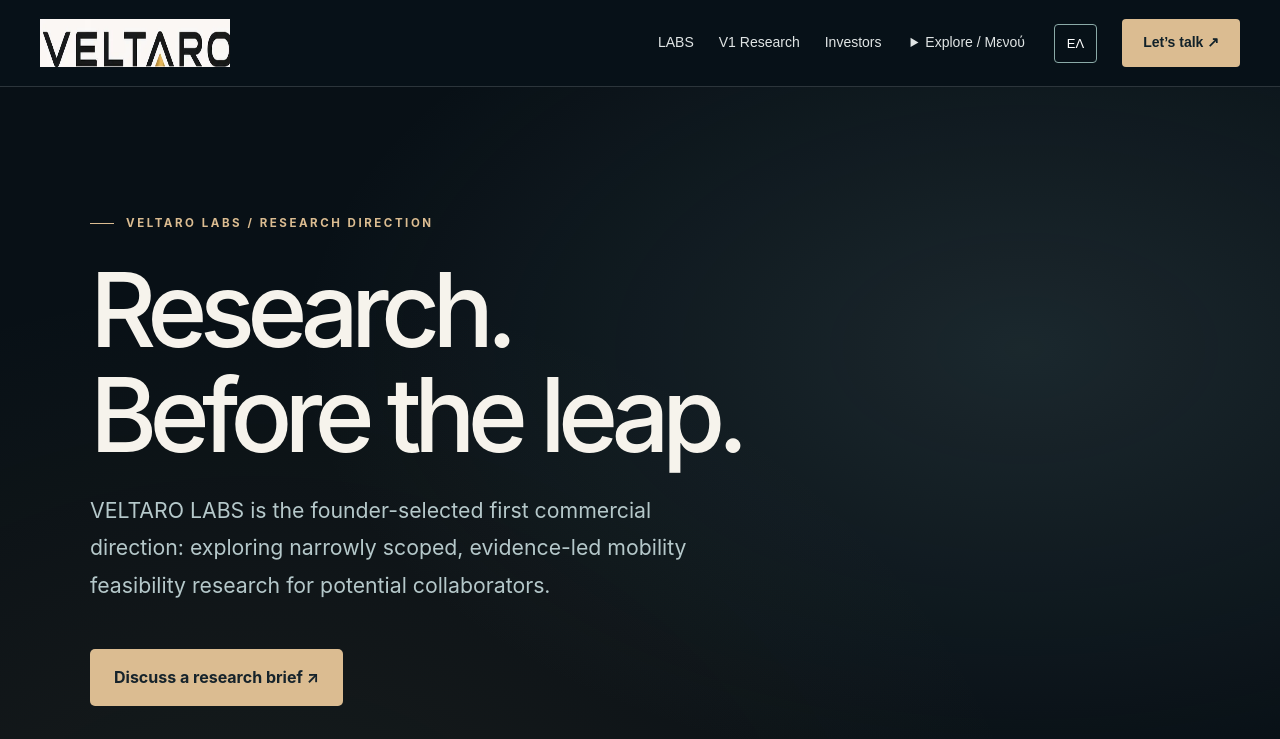
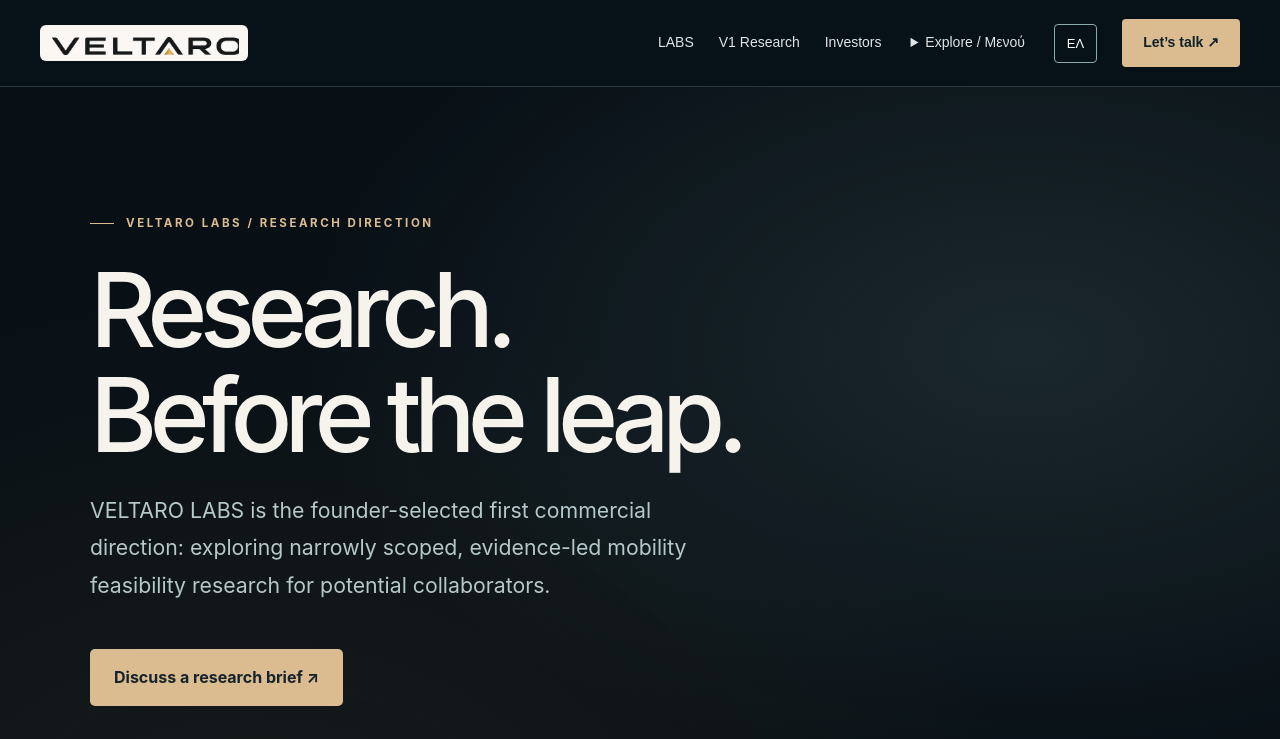
Before and after one commit to panagiotagrosdouli/VELTARO, a plain HTML site: page labs.html in a window 1280 px wide. Shown: the top 739 px of the page. Drawn offline with Linux system fonts and the light colour scheme.

Commit message:
brand: style authentic logo crop on ivory backing without distortion

```diff
--- a/assets/labs-refresh.css
+++ b/assets/labs-refresh.css
@@ -44,3 +44,11 @@ body.labs-premium :focus-visible{outline:3px solid #f0d4ad;outline-offset:5px}
 @media(max-width:850px){body.labs-premium .corporate-header .corporate-inner,body.labs-premium .wrap,body.labs-premium .startup-footer .startup-container{width:calc(100% - 40px)}body.labs-premium .hero{padding:76px 0}body.labs-premium section.section{padding:70px 0}body.labs-premium .sample-grid{grid-template-columns:1fr}body.labs-premium .sample-grid .sample-cta{justify-self:start}}
 @media(max-width:540px){body.labs-premium .hero h1{font-size:clamp(3.2rem,13vw,4.8rem)}body.labs-premium .grid article{min-height:auto}body.labs-premium .button{width:100%;text-align:center}body.labs-premium .corporate-nav .dropdown{right:0;left:auto}}
 @media(prefers-reduced-motion:reduce){body.labs-premium .button{transition:none}body.labs-premium .button:hover{transform:none}}
+
+
+/* Original source-image based logo replaces the previous approximation in navigation/footer. */
+body.labs-premium .corporate-logo{background:#faf6f2;border-radius:6px;padding:6px 9px;line-height:0}
+body.labs-premium .corporate-logo img{display:block;width:190px;height:auto;object-fit:contain}
+body.labs-premium .startup-footer img{display:block;width:min(100%,220px);height:auto;object-fit:contain;background:#faf6f2;border-radius:8px}
+@media(max-width:850px){body.labs-premium .corporate-logo img{width:148px;height:auto}}
+@media(max-width:540px){body.labs-premium .corporate-logo{padding:5px}body.labs-premium .corporate-logo img{width:130px;height:auto}}
```
